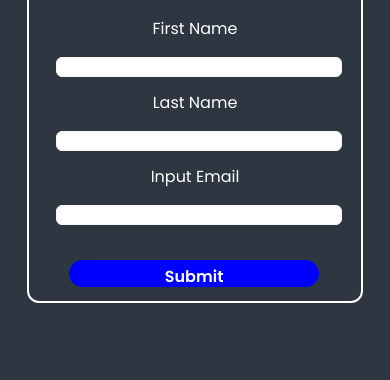
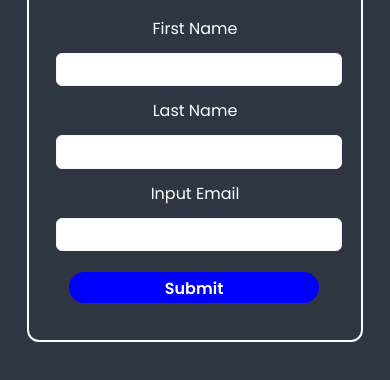
Before and after one commit to Arham7432/NG_Login, a plain HTML site: page custom validation/index.html in a window 390 px wide. Shown: the part 186-566 px from the top of the page. Drawn offline with Linux system fonts and the light colour scheme.

Commit message:
Update index.html

```diff
--- a/custom validation/index.html
+++ b/custom validation/index.html
@@ -8,8 +8,7 @@
     <title>Nasheeds Graffiti - Login to continue</title>
     <style>
         @import url('https://fonts.googleapis.com/css2?family=Poppins:ital,wght@0,100;0,200;0,300;0,400;0,500;0,600;0,700;0,800;0,900;1,100;1,200;1,300;1,400;1,500;1,600;1,700;1,800;1,900&display=swap');
-
-        ::-webkit-scrollbar {
+::-webkit-scrollbar {
             width: 8px;
         }
 
@@ -246,13 +245,6 @@
             padding: 3px 25px;
         }
 
-        /* Responsive search bar width for smaller screens */
-        @media (max-width: 768px) {
-            input {
-                width: 60vw;
-            }
-        }
-
         /* Search bar focus effect */
         input:focus-visible {
             border-color: green;
@@ -279,16 +271,22 @@
             border: 2px solid blue;
             color: white;
             font-weight: 600;
-            height: 35px;
+            height: 3vw;
             border-radius: 24px;
             font-size: 16px;
         }
 
         /* Responsive button positioning for smaller screens */
         @media (max-width: 768px) {
+            input {
+                width: 60vw;
+                height: 6.5vw;
+            }
+
             button {
+                top: 21px;
                 width: 64vw;
-                height: 7vw;
+                height: 8vw;
                 margin: auto;
             }
 
@@ -300,7 +298,7 @@
 
             .cont {
                 width: 85vw;
-                height: 100vw;
+                height: 110vw;
             }
 
             /* Input error handling */
@@ -339,7 +337,14 @@
                 width: 85px;
             }
         }
-    </style>
+
+        @media (max-width: 380px) {
+            input {
+                width: 57vw;
+                height: 6.5vw;
+            }
+        }
+            </style>
 </head>
 
 <body>
```
